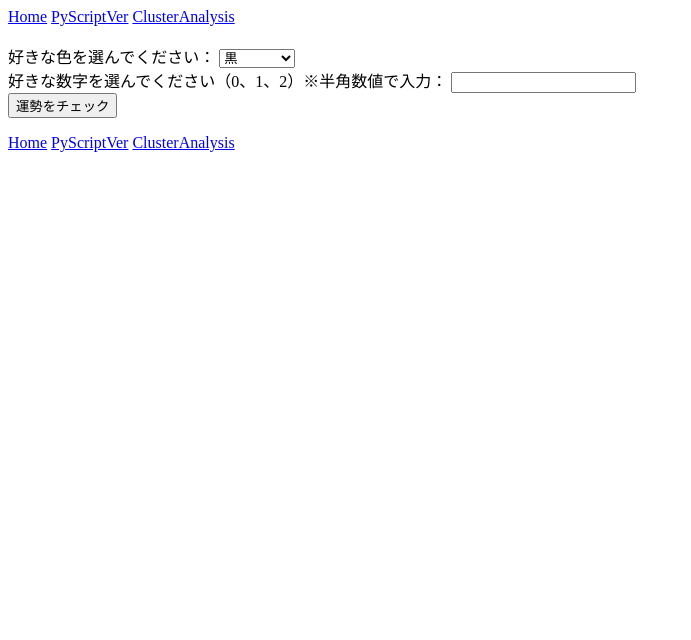
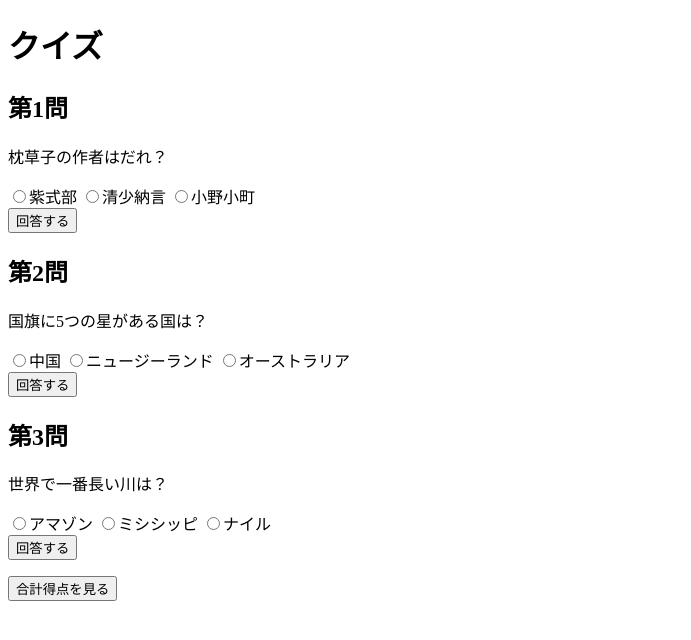
Before and after one commit to ren081/1213, a plain HTML site: page index.html in a window 1280 px wide. Shown: the whole page, without its empty margins (0-691 px from the left). Drawn offline with Linux system fonts and the light colour scheme.

Commit message:
Update index.html

```diff
--- a/index.html
+++ b/index.html
@@ -1,43 +1,51 @@
 <!DOCTYPE html>
-<html lang="en">
+<html>
 <head>
-    <meta charset="UTF-8">
-    <meta name="viewport" content="width=device-width, initial-scale=1.0"> <!-- ビューポート設定を追加 -->
-<title>運勢チェッカー</title>
-<link rel="stylesheet" type="text/css" href="style.css">
+<link rel="stylesheet" href="styles.css" />
+<script src="script.js"></script>
 </head>
-
 <body>
-    <div class="container">
-
-    <nav>
-        <a href="index.html">Home</a>
-        <a href="pyscript.html">PyScriptVer</a>
-        <a href="cluster_analysis.html">ClusterAnalysis</a>
-    </nav>
-
-        <br>
-        <label for="colour-select">好きな色を選んでください：</label>
-        <select id="colour-select">
-            <option value="黒">黒</option>
-            <option value="白">白</option>
-            <option value="オレンジ">オレンジ</option>
-        </select>
-        <br>
-        <label for="number-input">好きな数字を選んでください（0、1、2）※半角数値で入力：</label>
-        <input type="number" id="number-input">
-        <br>
-        <button onclick="checkFortune()">運勢をチェック</button>
-        <p id="result-output"></p>
-
-    <nav>
-     <a href="index.html">Home</a>
-      <a href="pyscript.html">PyScriptVer</a>
-      <a href="cluster_analysis.html">ClusterAnalysis</a>
-    </nav>
+<div class="quizzes-container">
+  <h1>クイズ  </h1>
+  <div class="quiz-container">
+    <h2>第1問</h2>
+    <div>
+      <p>枕草子の作者はだれ？</p>
     </div>
-
-    <script src="app.js"></script>
-
+    <form id="quiz-1">
+      <input name="answer" type="radio" value="a">紫式部</input>
+      <input name="answer" type="radio" value="b">清少納言</input>
+      <input name="answer" type="radio" value="c">小野小町</input>
+    </form>
+    <button class="btn" type="button" onclick="answerQuiz1();">回答する</button>
+  </div>
+  <div class="quiz-container">
+    <h2>第2問</h2>
+    <div>
+      <p>国旗に5つの星がある国は？</p>
+    </div>
+    <form id="quiz-2">
+      <input name="answer" type="radio" value="a">中国</input>
+      <input  name="answer" type="radio" value="b">ニュージーランド</input>
+      <input name="answer" type="radio" value="c">オーストラリア</input>
+    </form>
+    <button class="btn" type="button" onclick="answerQuiz2();">回答する</button>
+  </div>
+  <div class="quiz-container">
+    <h2>第3問</h2>
+    <div>
+      <p>世界で一番長い川は？</p>
+    </div>
+    <form id="quiz-3">
+      <input name="answer" type="radio" value="a">アマゾン</input>
+      <input name="answer" type="radio" value="b">ミシシッピ</input>
+      <input name="answer" type="radio" value="c">ナイル</input>
+    </form>
+    <button class="btn" type="button" onclick="answerQuiz3();">回答する</button>
+  </div>
+  <div id="score-container">
+    <p id="score-message"></p>
+  </div>
+  <button class="btn-score" type="button" onclick="showScore();">合計得点を見る</button>
+</div>
 </body>
-</html>
```
